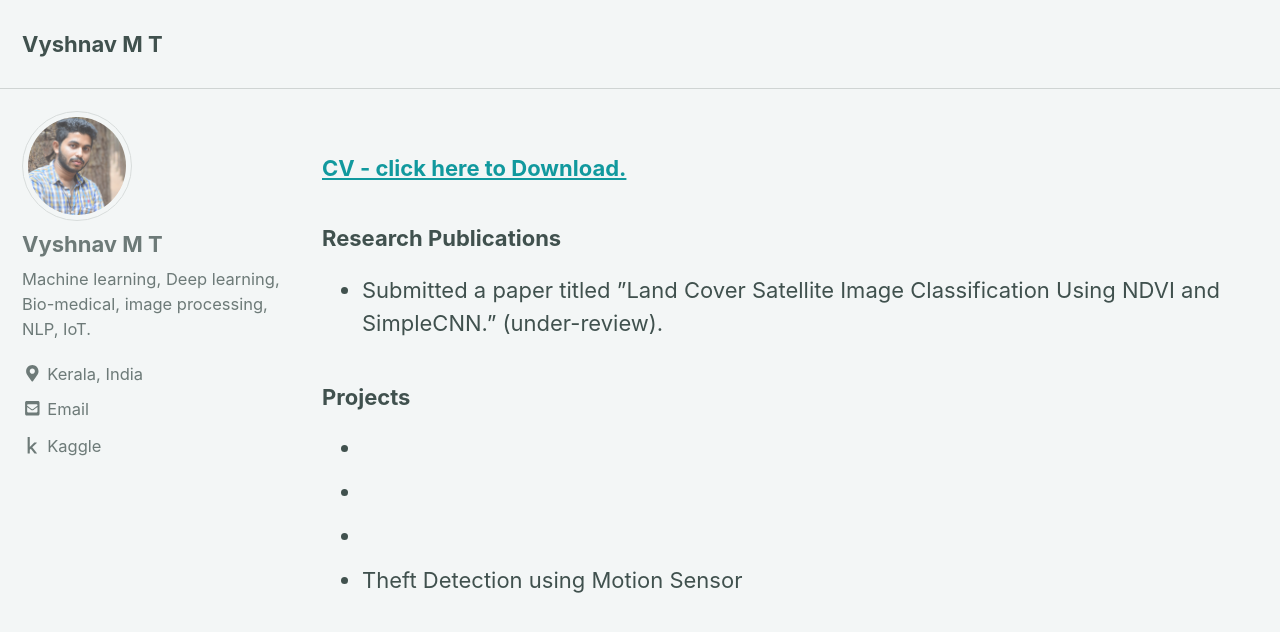
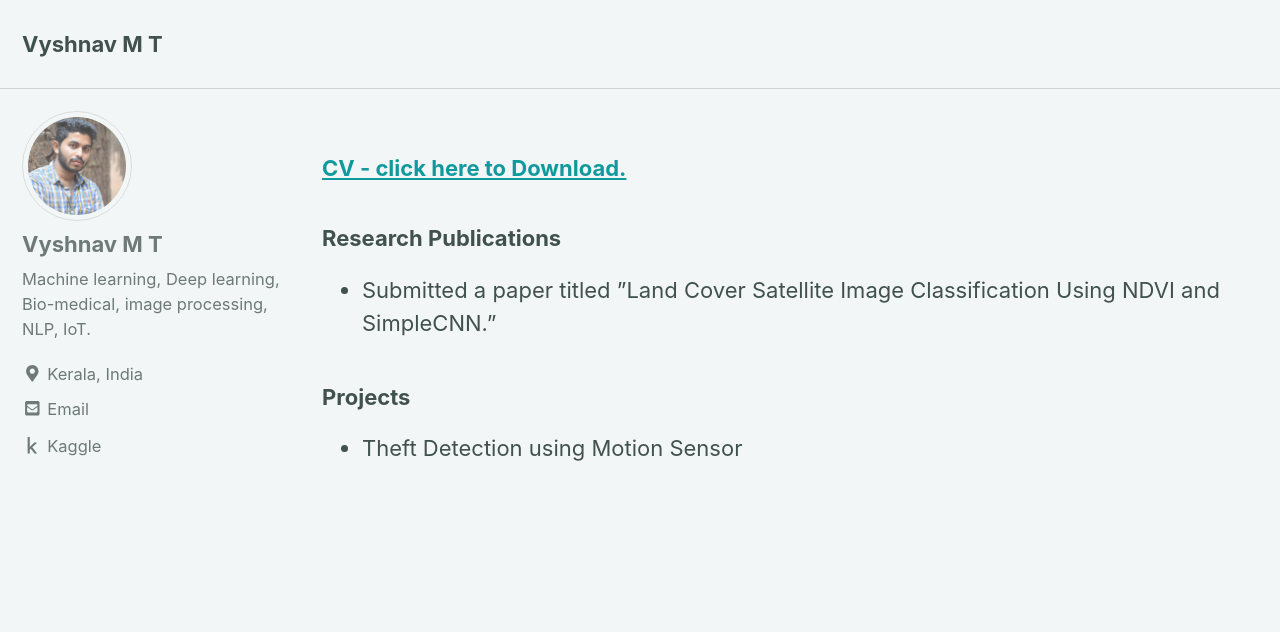
Before and after one commit to Vyshnavmt94/Vyshnavmt94.github.io, a Jekyll site: the page built from index.html, in a window 1280 px wide and 900 px high. Shown: the top 632 px of the window. Built offline with Jekyll 4.4.1, drawn with Linux system fonts in a browser that asks for light colours; cached includes are drawn as plain includes; the list of posts is cut into pages by our own code.

Commit message:
Update home.html

```diff
--- a/_layouts/home.html
+++ b/_layouts/home.html
@@ -11,16 +11,16 @@ layout: archive
 
 <ul>
   <li>Submitted a paper titled ”Land Cover Satellite Image Classification Using
-NDVI and SimpleCNN.” (under-review).</li>
+NDVI and SimpleCNN.” </li>
   <!--<li>Manuscript title ”A Survey of Applications of Deep Learning for Cyber Security” under-preparation for IEEE Communications Surveys Tutorials (IF: 20.23).</li> -->
 </ul>
 
 
 <h3>Projects</h3>
 <ul>
+  <!--<li></li>
   <li></li>
-  <li></li>
-  <li></li>
+  <li></li>-->
   <li>Theft Detection using Motion Sensor</li>
 </ul>
 
```
